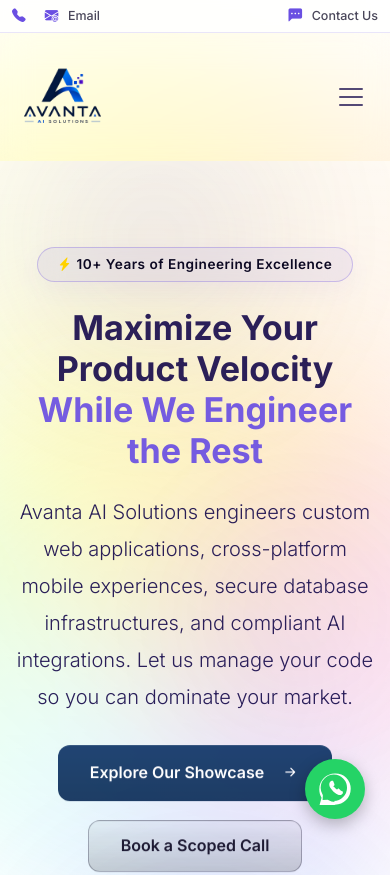
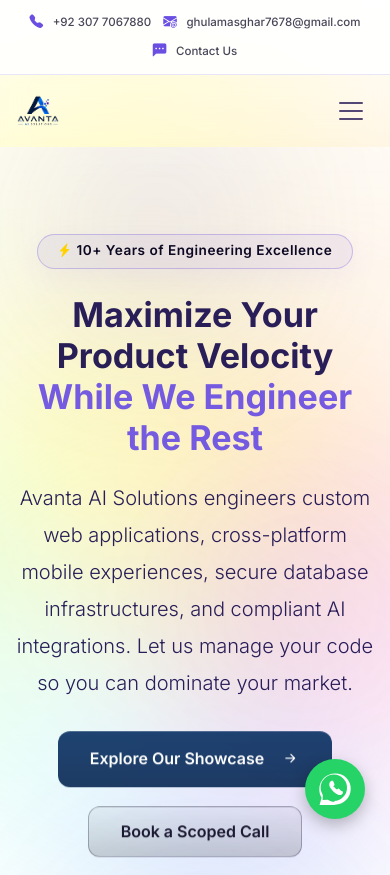
Before and after one commit to imasghar/Website, a website: page index.html in a window 390 px wide. Shown: the top 875 px of the page. Drawn offline with nearby package versions, Linux system fonts and the light colour scheme; a script that the page names is missing.

Commit message:
Optimize mobile view: reduce header height, make contact details fully visible, and fix theme dropdown positioning

```diff
--- a/assets/css/animations.css
+++ b/assets/css/animations.css
@@ -2677,3 +2677,38 @@ html[data-bs-theme="light"] .glass-card-4 .phase-description {
   width: 32px;
   height: 32px;
 }
+
+/* Mobile Header and Top Bar Optimizations */
+@media (max-width: 767.98px) {
+  /* Reduce header height by scaling the logo and padding */
+  .navbar-brand img {
+    height: 52px !important;
+    width: auto !important;
+  }
+  .navbar {
+    padding-top: 0.35rem !important;
+    padding-bottom: 0.35rem !important;
+  }
+
+  /* Optimize top-bar for mobile views: center content and stack if necessary */
+  .top-bar .container {
+    justify-content: center !important;
+    flex-direction: column !important;
+    gap: 6px !important;
+    padding-top: 6px !important;
+    padding-bottom: 6px !important;
+  }
+  .top-bar-left {
+    justify-content: center !important;
+    gap: 12px !important;
+    width: 100%;
+  }
+  .top-bar-right {
+    justify-content: center !important;
+    width: 100%;
+    margin-top: 2px;
+  }
+  .top-bar a {
+    font-size: 0.72rem !important;
+  }
+}
--- a/index.html
+++ b/index.html
@@ -60,12 +60,12 @@
 <body>
   <header class="sticky-top header-navigation">
     <div class="top-bar">
-      <div class="container d-flex justify-content-between align-items-center">
-        <div class="d-flex align-items-center gap-3">
-          <a href="tel:+923077067880" class="d-flex align-items-center gap-2"><i class="bi bi-telephone-fill"></i> <span class="d-none d-sm-inline">+92 307 7067880</span></a>
-          <a href="mailto:ghulamasghar7678@gmail.com" class="d-flex align-items-center gap-2"><i class="bi bi-envelope-at-fill"></i> <span class="d-none d-md-inline">ghulamasghar7678@gmail.com</span><span class="d-inline d-md-none">Email</span></a>
+      <div class="container d-flex flex-wrap justify-content-between align-items-center gap-2">
+        <div class="d-flex flex-wrap align-items-center gap-3 top-bar-left">
+          <a href="tel:+923077067880" class="d-flex align-items-center gap-2"><i class="bi bi-telephone-fill"></i> <span>+92 307 7067880</span></a>
+          <a href="mailto:ghulamasghar7678@gmail.com" class="d-flex align-items-center gap-2"><i class="bi bi-envelope-at-fill"></i> <span>ghulamasghar7678@gmail.com</span></a>
         </div>
-        <div class="d-flex align-items-center gap-2">
+        <div class="d-flex align-items-center gap-2 top-bar-right">
           <a href="contacts.html" class="d-flex align-items-center gap-2"><i class="bi bi-chat-left-dots-fill"></i> Contact Us</a>
         </div>
       </div>
@@ -113,7 +113,7 @@
                 </svg>
                 <span class="visually-hidden">Theme: Auto</span>
               </button>
-              <ul aria-labelledby="themeDropdownToggle" class="dropdown-menu dropdown-menu-end">
+              <ul aria-labelledby="themeDropdownToggle" class="dropdown-menu dropdown-menu-md-end">
                 <li><button class="dropdown-item" data-theme-value="auto" type="button">Auto</button></li>
                 <li><button class="dropdown-item" data-theme-value="light" type="button">Light</button></li>
                 <li><button class="dropdown-item" data-theme-value="dark" type="button">Dark</button></li>
```
Also changed, not shown: 404.html (+6 -6 lines), about.html (+6 -6 lines), authors.html (+6 -6 lines), careers.html (+6 -6 lines), contacts.html (+6 -6 lines), cookies.html (+6 -6 lines), expert.html (+6 -6 lines), industry-enterprise-dashboards.html (+6 -6 lines), industry-healthcare-tech.html (+6 -6 lines), maintenance.html (+6 -6 lines), privacy.html (+6 -6 lines), services-custom-software.html (+6 -6 lines), services-mobile-apps.html (+6 -6 lines), services-web-development.html (+6 -6 lines), 3 more files.
